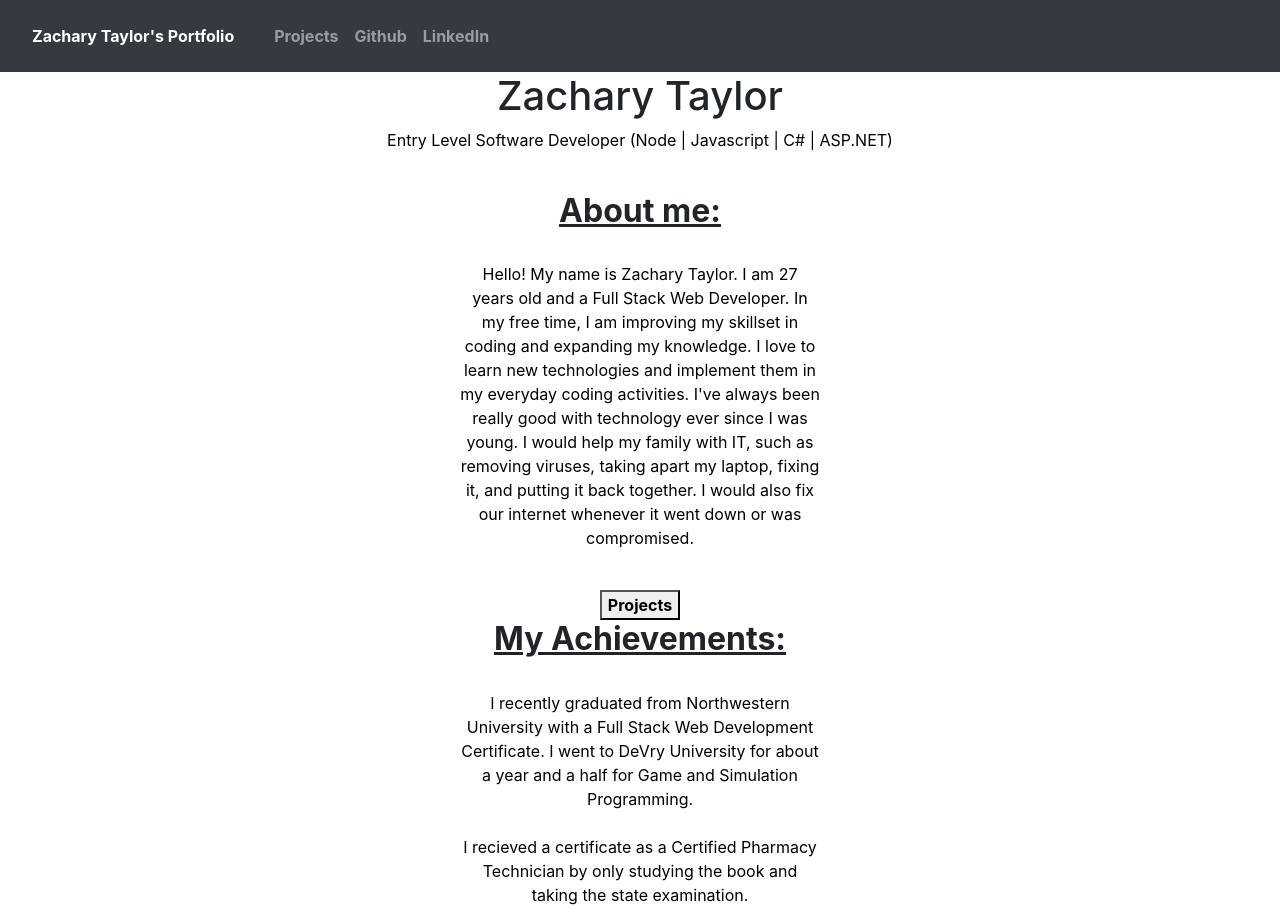
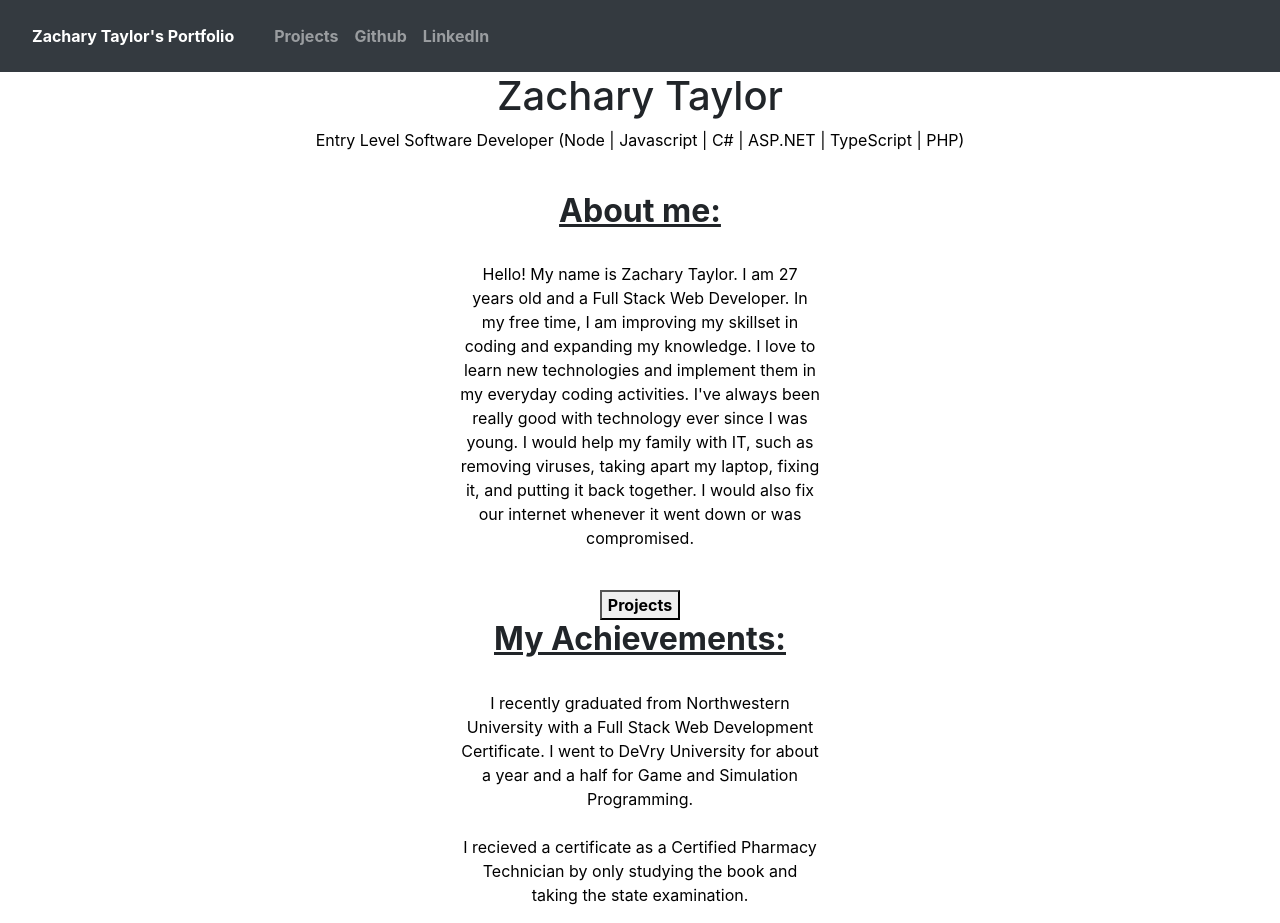
Before and after one commit to taylor67469/portfolio, a React (Create React App) app: page /#/ in a window 1280 px wide. Built offline with nearby package versions, Linux system fonts and the light colour scheme.

Commit message:
added more languages to stack

```diff
--- a/src/components/homepage/homepage.js
+++ b/src/components/homepage/homepage.js
@@ -9,7 +9,7 @@ const Homepage=()=>{
             <Navbar/>
             <h1>Zachary Taylor</h1>
             <p>
-                Entry Level Software Developer (Node | Javascript | C# | ASP.NET)
+                Entry Level Software Developer (Node | Javascript | C# | ASP.NET | TypeScript | PHP)
             </p>
             <br/>
             <h2 className='title'>About me:</h2>
```
